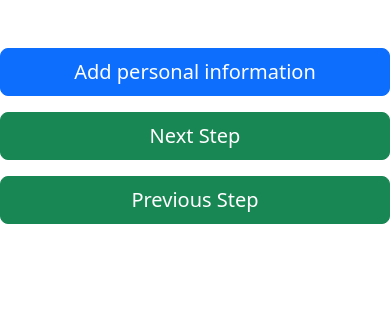
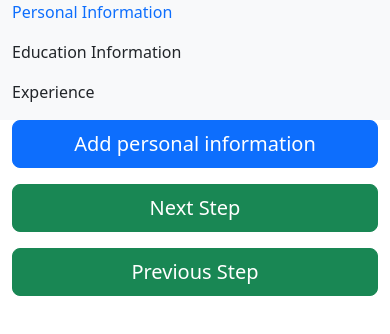
Before and after one commit to BShowen/CV-Application, a React (Create React App) app: page / in a window 390 px wide. Shown: the top 334 px of the page. Built offline with nearby package versions, Linux system fonts and the light colour scheme.

Commit message:
Make site more mobile friendly

```diff
--- a/src/App.js
+++ b/src/App.js
@@ -5,6 +5,8 @@ import Education from "./components/Education";
 import Experience from "./components/Experience";
 import ProgressButtonGroup from "./components/ProgressButtonGroup";
 import DisplayFormData from "./components/DisplayFormData";
+import SideNav from "./components/SideNav";
+import "./styles/App.css";
 
 export default class App extends Component {
   constructor() {
@@ -177,11 +179,24 @@ export default class App extends Component {
 
     const isFormDisabled =
       this.state.progress === 0 && this.state.formData[0].length > 0;
+
+    const containerStyle = {
+      display: "flex",
+      flexDirection: "column",
+    };
+
     return (
-      <Container fluid>
-        <Row>
-          <Col className="p-0" sm={12} md={2} lg={3} xl={3}></Col>
-          <Col className="p-0 mt-5" sm={12} md={8} lg={6} xl={5}>
+      <Container style={containerStyle} fluid className="h-100">
+        <Row className="responsive-row-height">
+          <Col
+            className="p-0 responsive-col-height bg-light"
+            sm={12}
+            md={2}
+            lg={3}
+          >
+            <SideNav progress={this.state.progress} />
+          </Col>
+          <Col className="p-10 mh-100 overflow-scroll" sm={12} md={8} lg={6}>
             <Stack gap={3}>
               {canDisplayForm && this.currentStepForm()}
               {canDisplayNavigationButtons && (
@@ -207,7 +222,7 @@ export default class App extends Component {
               )}
             </Stack>
           </Col>
-          <Col className="p-0" sm={12} md={2} lg={3} xl={3}></Col>
+          <Col className="p-0" sm={12} md={2} lg={3}></Col>
         </Row>
       </Container>
     );
--- /dev/null
+++ b/src/components/SideNav.js
@@ -0,0 +1,29 @@
+import React, { Component } from "react";
+import { Container } from "react-bootstrap";
+
+export default class SideNav extends Component {
+  render() {
+    return (
+      <Container className="p-0" fluid>
+        <Container
+          as="p"
+          className={this.props.progress === 0 && "text-primary"}
+        >
+          Personal Information
+        </Container>
+        <Container
+          as="p"
+          className={this.props.progress === 1 && "text-primary"}
+        >
+          Education Information
+        </Container>
+        <Container
+          as="p"
+          className={this.props.progress === 2 && "text-primary"}
+        >
+          Experience
+        </Container>
+      </Container>
+    );
+  }
+}
--- a/src/index.css
+++ b/src/index.css
@@ -1,4 +1,10 @@
 html, body{
   margin: 0;
   padding: 0;
+  min-height: 100vh;
 }
+
+#root{
+  height: 100vh;
+  min-height: 100vh;
+}
--- /dev/null
+++ b/src/styles/App.css
@@ -0,0 +1,18 @@
+.responsive-col-height {
+  height: min-content;
+}
+
+.responsive-row-height {
+  flex-grow: 1;
+  flex-direction: column;
+}
+
+@media only screen and (min-width: 769px) { /* Devices 769px and up */
+  .responsive-col-height {
+      height: 100vh;
+  }
+
+  .responsive-row-height{
+    flex-direction: row;
+  }
+}
```
